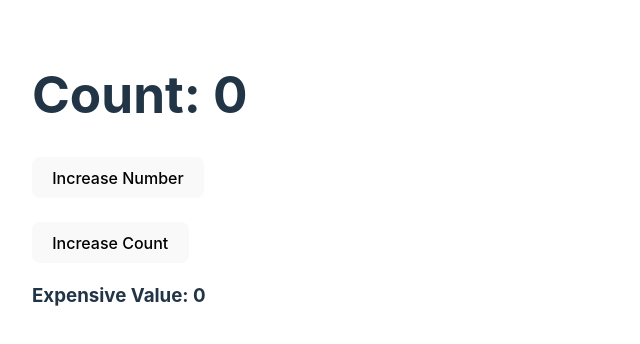
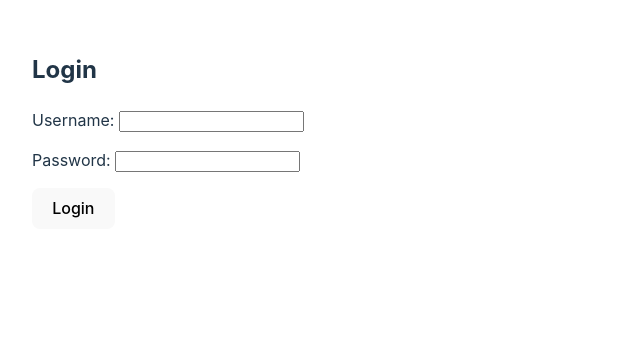
Before and after one commit to abdulmoiz99/reactTestBench, a React (Vite) app: page / in a window 1280 px wide. Shown: the top 344 px of the page, without its empty margins (0-640 px from the left). Built offline with nearby package versions, Linux system fonts and the light colour scheme.

Commit message:
implemented use ref

```diff
--- a/src/App.tsx
+++ b/src/App.tsx
@@ -1,10 +1,10 @@
 import './App.css';
-import MemoHook from './MemoHook';
+import { Login } from './Login';
 function App() {
 
   return (
     <>
-      <MemoHook />
+      <Login />
     </>
   );
 }
--- /dev/null
+++ b/src/Login.tsx
@@ -0,0 +1,20 @@
+import { useRef } from "react"
+
+export const Login = () => {
+    const usernameRef = useRef<HTMLInputElement>(null)
+    const passwordRef = useRef<HTMLInputElement>(null)
+
+    const login = () => {
+        console.log(usernameRef.current?.value)
+        console.log(passwordRef.current?.value)
+    }
+    return (
+        <>
+            <h2>Login</h2>
+            <p>Username: <input ref={usernameRef} /></p>
+            <p>Password: <input ref={passwordRef} /></p>
+            <button onClick={login}>Login</button>
+
+        </>
+    )
+}
```
